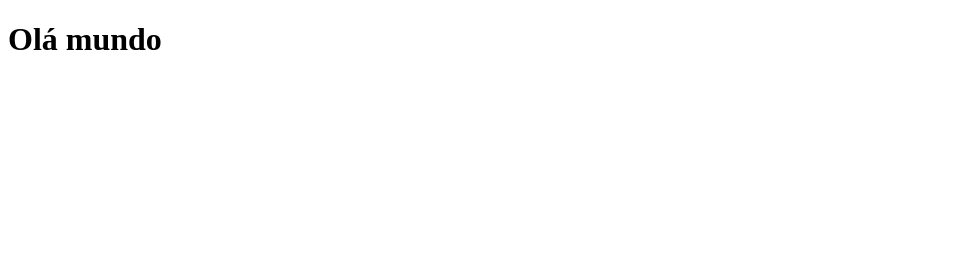
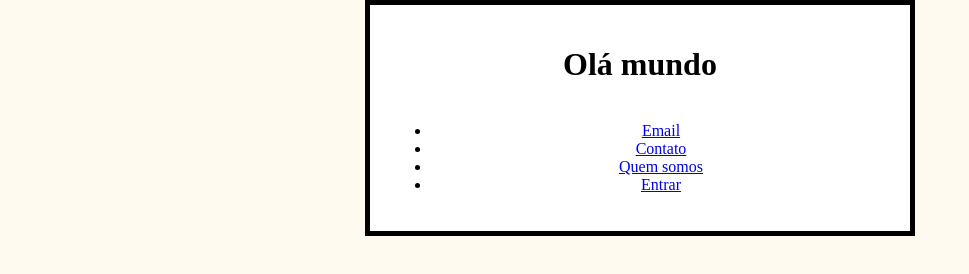
Before and after one commit to RatoDeCrocs/Ol-mundo-, a plain HTML site: page index.html in a window 1280 px wide. Shown: the whole page, without its empty margins (0-969 px from the left). Drawn offline with Linux system fonts and the light colour scheme.

Commit message:
segundocommit

```diff
--- /dev/null
+++ b/estilo.css
@@ -0,0 +1,16 @@
+html{
+    background-color:floralwhite;
+}
+div{
+    color: rgb(0, 0, 0);
+    width: 500px;
+    border: 1px solid white;
+}
+body{
+    width: 500px;
+    margin: 0 auto;
+    background-color:white;
+    padding: 20px 20px 20px 20px;
+    border: 5px solid black;
+    text-align: center;
+}
--- a/index.html
+++ b/index.html
@@ -4,10 +4,20 @@
     <meta charset="UTF-8">
     <meta http-equiv="X-UA-Compatible" content="IE=edge">
     <meta name="viewport" content="width=device-width, initial-scale=1.0">
-    <title>Document</title>
+    <link rel="stylesheet" href="estilo.css">
+    <title>Olá Mundo</title>
 </head>
 <body>
-   <h1>Olá mundo
-   </h1>
+   <h1>Olá mundo</h1>
+   <nav class="menu">
+       <div id="lista">
+   <ul>
+        <li><a href="#">Email</li></a>
+        <li><a href="#">Contato</li></a>
+        <li><a href="#">Quem somos</li></a>
+        <li><a href="#">Entrar</li></a>
+   </ul>
+       </div>
+   </nav>
 </body>
 </html>
```
